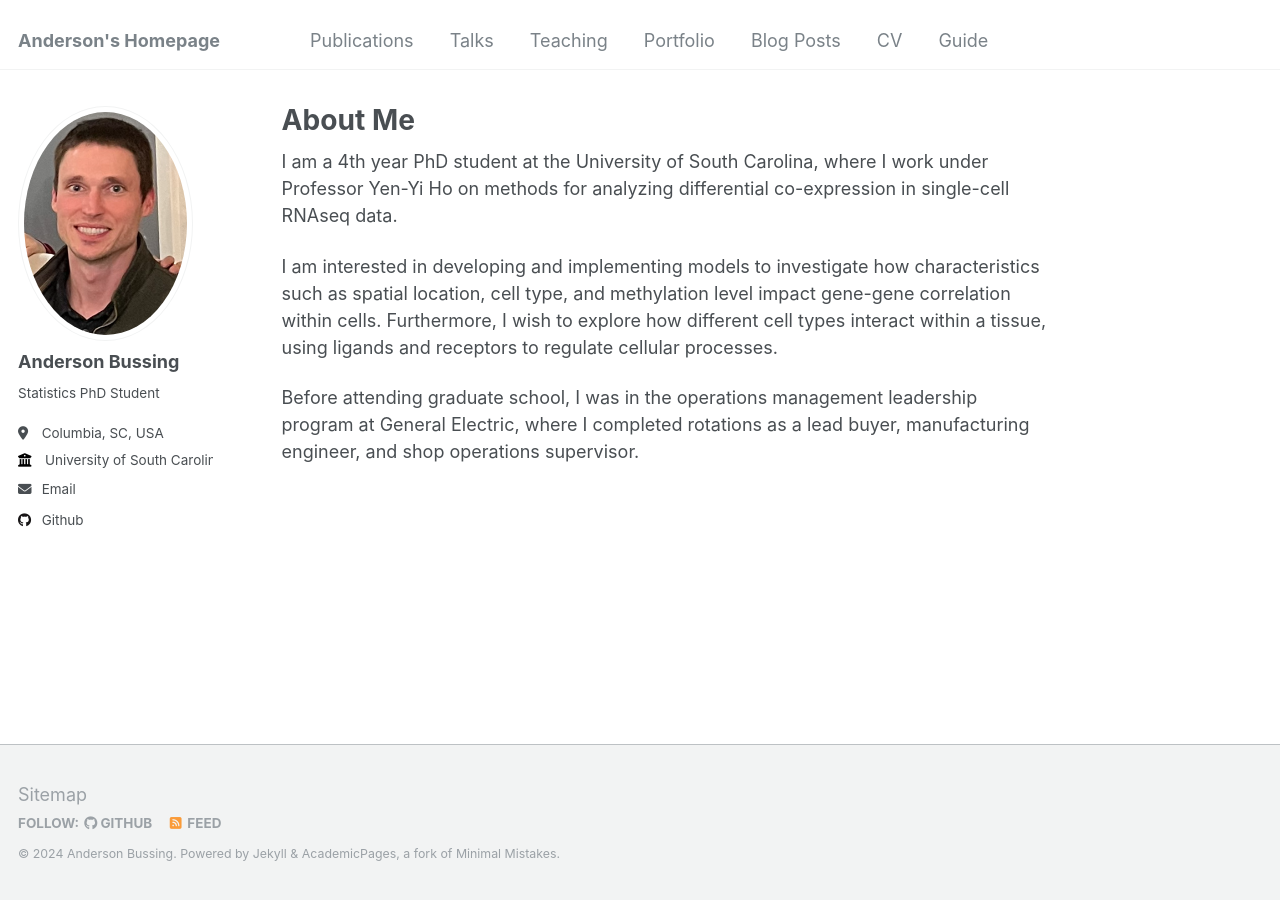
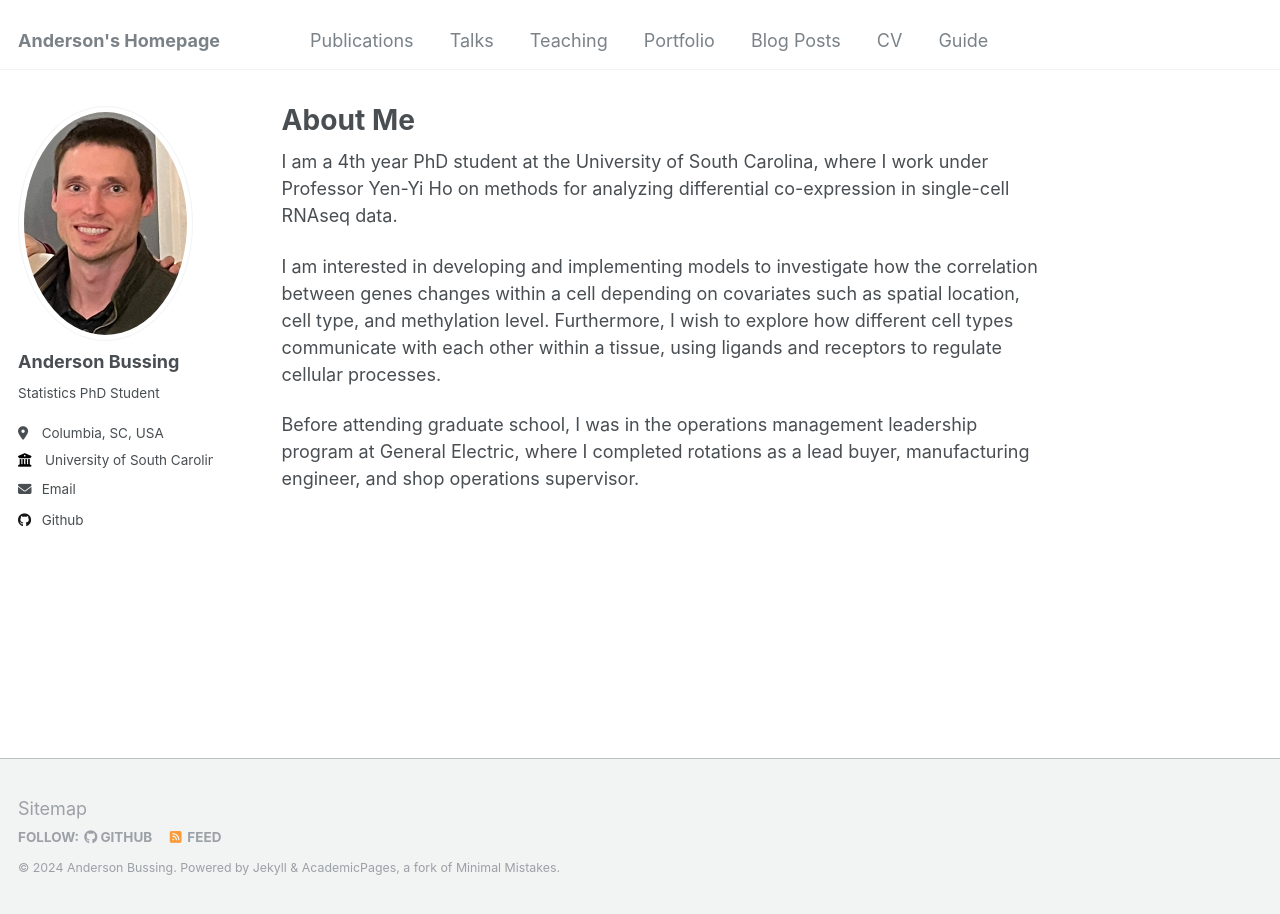
Before and after one commit to abussing/abussing.github.io, a Jekyll site: the page built from _pages/about.md, in a window 1280 px wide. Built offline with Jekyll 4.4.1, drawn with Linux system fonts in a browser that asks for light colours.

Commit message:
Update about.md

```diff
--- a/_pages/about.md
+++ b/_pages/about.md
@@ -9,6 +9,6 @@ redirect_from:
 
 I am a 4th year PhD student at the University of South Carolina, where I work under Professor Yen-Yi Ho on methods for analyzing differential co-expression in single-cell RNAseq data.
 
-I am interested in developing and implementing models to investigate how characteristics such as spatial location, cell type, and methylation level impact gene-gene correlation within cells. Furthermore, I wish to explore how different cell types interact within a tissue, using ligands and receptors to regulate cellular processes.
+I am interested in developing and implementing models to investigate how the correlation between genes changes within a cell depending on covariates such as spatial location, cell type, and methylation level. Furthermore, I wish to explore how different cell types communicate with each other within a tissue, using ligands and receptors to regulate cellular processes.
 
 Before attending graduate school, I was in the operations management leadership program at General Electric, where I completed rotations as a lead buyer, manufacturing engineer, and shop operations supervisor.
```
